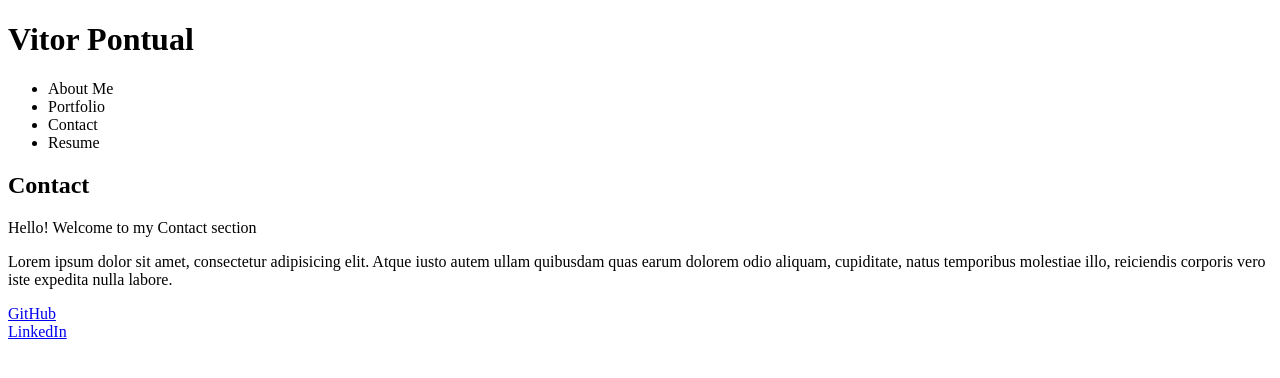
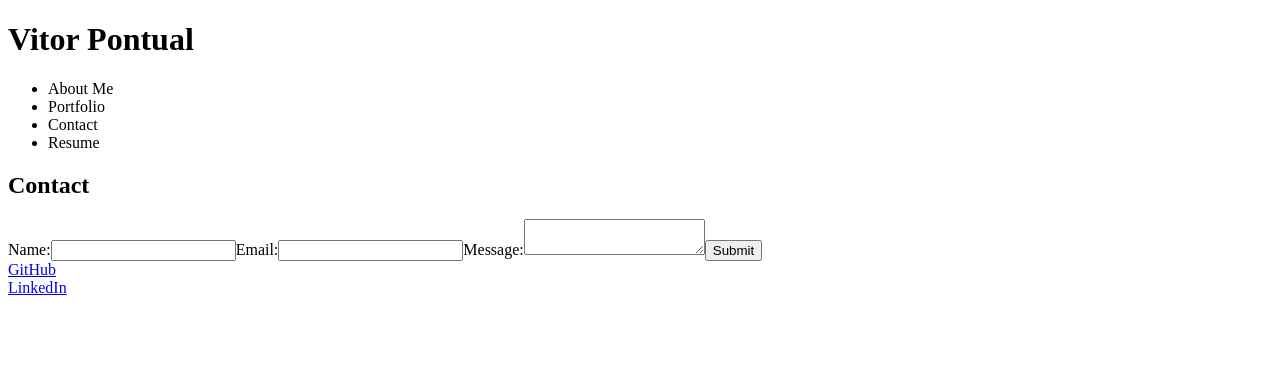
Before and after one commit to vpontual/react-portfolio, a React (Vite) app in the folder client/: page / in a window 1280 px wide. Both pictures are taken after a click on the item "Contact". Shown: the top 378 px of the page. Built offline with nearby package versions, Linux system fonts and the light colour scheme.

Commit message:
added contact form in Contact.jsx

```diff
--- a/client/src/components/AboutMe.jsx
+++ b/client/src/components/AboutMe.jsx
@@ -2,7 +2,11 @@ const AboutMe = () => {
   return (
     <section>
       <h2>About Me</h2>
-      <img src="./images/whome.jpg" alt="VP Photo" />
+      <img
+        src="./images/whome.jpg"
+        alt="VP Photo"
+        style={{ width: "200px", height: "auto" }}
+      />
       <p>Hello! Welcome to my about me section</p>
       <p>
         Lorem ipsum dolor sit amet, consectetur adipisicing elit. Atque iusto
--- a/client/src/components/Contact.jsx
+++ b/client/src/components/Contact.jsx
@@ -1,14 +1,54 @@
+import { useState } from "react";
+
 const Contact = () => {
+  const [formData, setFormData] = useState({
+    name: "",
+    email: "",
+    message: "",
+  });
+
+  const handleInputChange = (e) => {
+    const { name, value } = e.target;
+    setFormData({ ...formData, [name]: value });
+  };
+
+  const handleSubmit = (e) => {
+    e.preventDefault();
+    console.log(formData + " submitted");
+  };
+
   return (
     <section>
       <h2>Contact</h2>
-      <p>Hello! Welcome to my Contact section</p>
-      <p>
-        Lorem ipsum dolor sit amet, consectetur adipisicing elit. Atque iusto
-        autem ullam quibusdam quas earum dolorem odio aliquam, cupiditate, natus
-        temporibus molestiae illo, reiciendis corporis vero iste expedita nulla
-        labore.
-      </p>
+      <form onSubmit={handleSubmit}>
+        <label>
+          Name:
+          <input
+            type="text"
+            name="name"
+            value={formData.name}
+            onChange={handleInputChange}
+          />
+        </label>
+        <label>
+          Email:
+          <input
+            type="email"
+            name="email"
+            value={formData.email}
+            onChange={handleInputChange}
+          />
+        </label>
+        <label>
+          Message:
+          <textarea
+            name="message"
+            value={formData.message}
+            onChange={handleInputChange}
+          ></textarea>
+        </label>
+        <button type="submit">Submit</button>
+      </form>
     </section>
   );
 };
```
